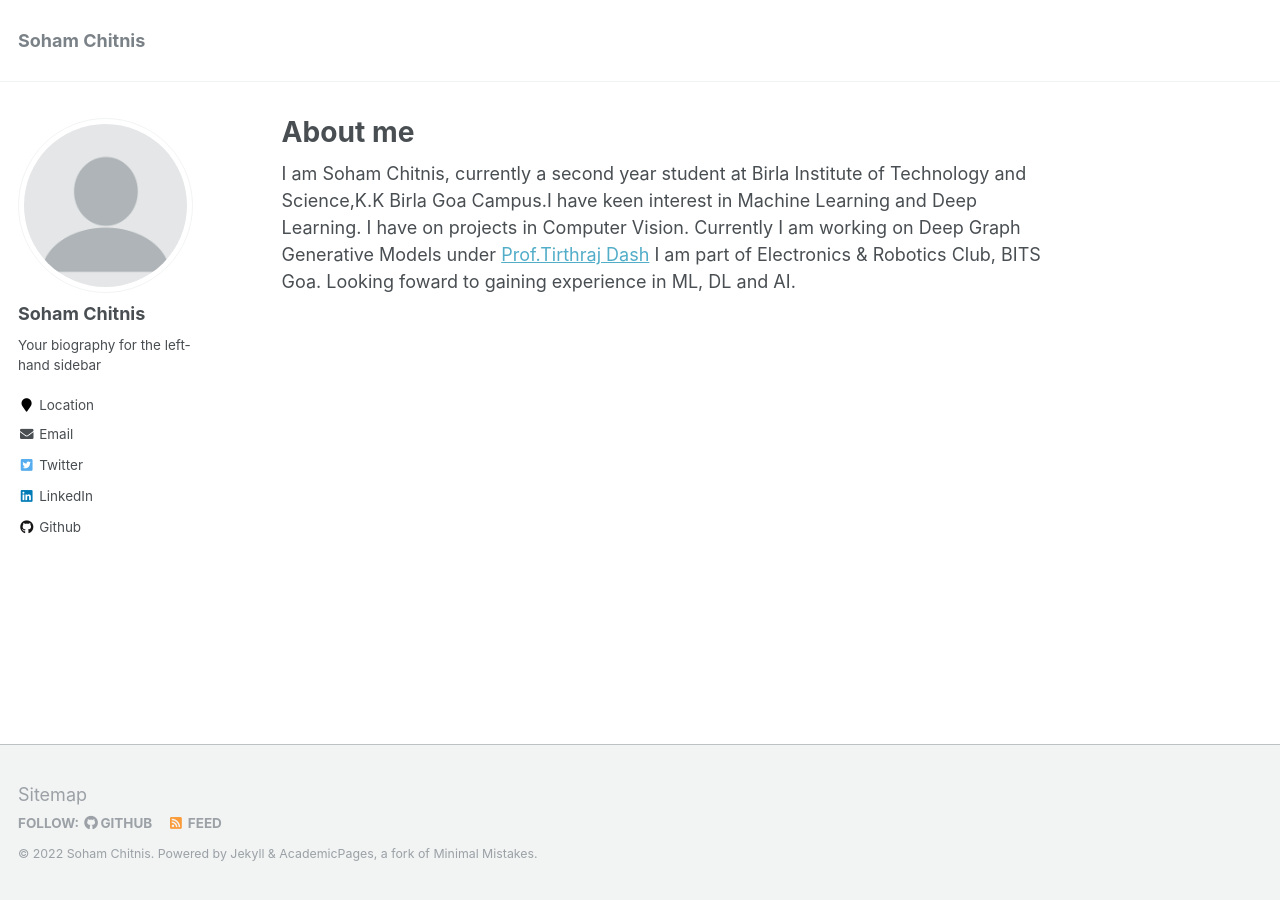
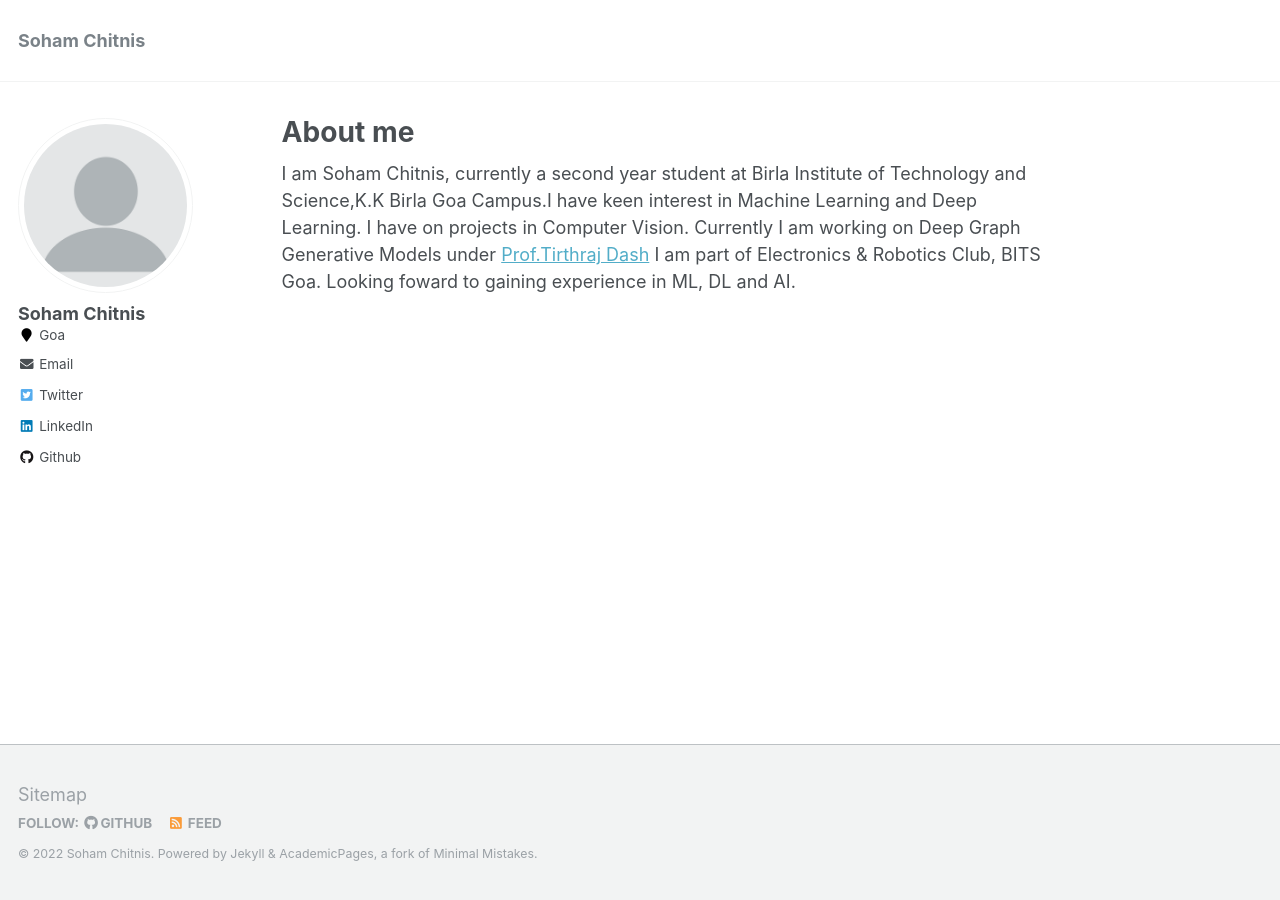
Before and after one commit to soham-chitnis10/soham-chitnis10_archived.github.io, a Jekyll site: the page built from _pages/about.md, in a window 1280 px wide. Built offline with Jekyll 4.4.1, drawn with Linux system fonts in a browser that asks for light colours.

Commit message:
Update _config.yml

```diff
--- a/_config.yml
+++ b/_config.yml
@@ -82,8 +82,8 @@ analytics:
 author:
   name             : "Soham Chitnis"
   avatar           : "profile.png"
-  bio              : "Your biography for the left-hand sidebar"
-  location         : "Location"
+#   bio              : "Your biography for the left-hand sidebar"
+  location         : "Goa"
   employer         :
 #   pubmed           : "https://www.ncbi.nlm.nih.gov/pubmed/?term=john+snow"
 #   googlescholar    : "http://yourfullgooglescholarurl.com"
```
